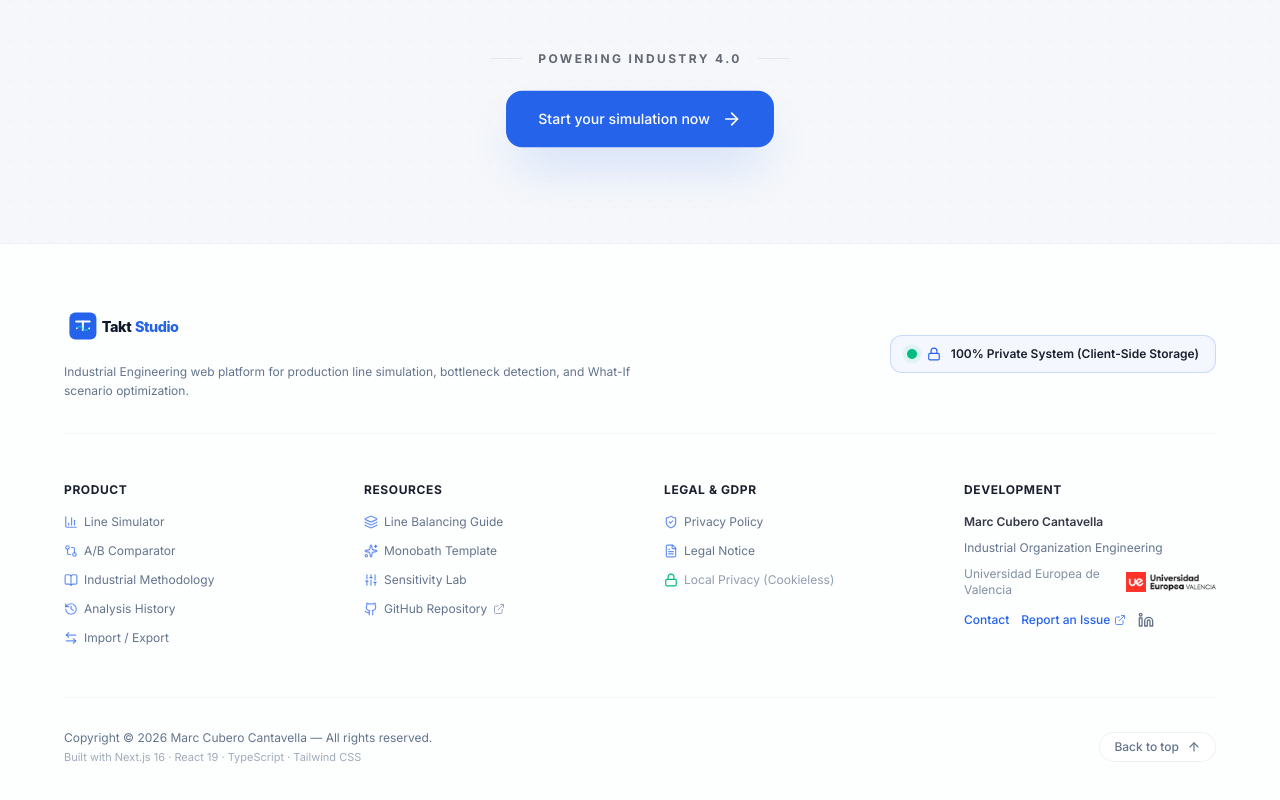
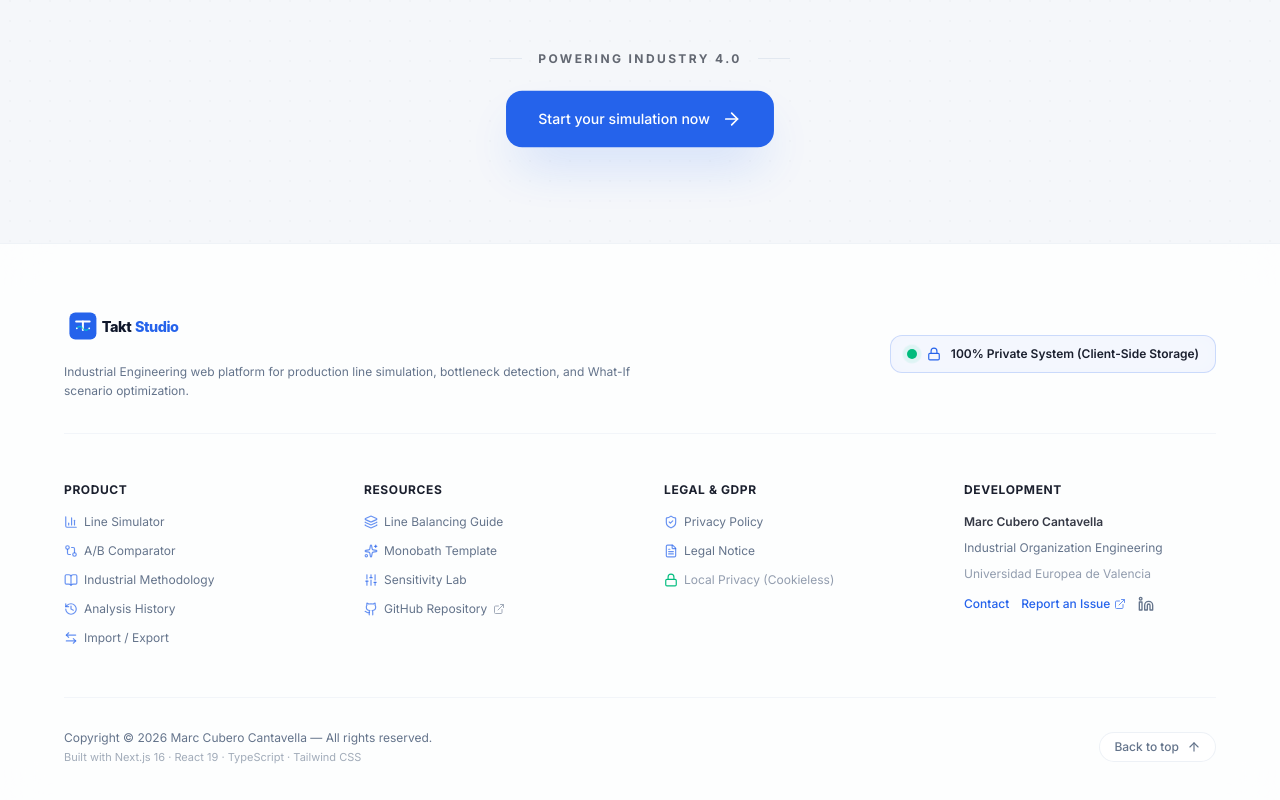
Before and after one commit to markusx5622/takt-studio, a Next.js app: page /en in a window 1280 px wide. Shown: the part 5611-6411 px from the top of the page. Built offline with nearby package versions, Linux system fonts and the light colour scheme.

Commit message:
style(landing): remove UEV logo from footer, keeping clean typography

```diff
--- a/components/landing/LandingFooter.tsx
+++ b/components/landing/LandingFooter.tsx
@@ -1,6 +1,5 @@
 "use client"
 
-import Image from "next/image"
 import { useTranslations } from "next-intl"
 import { Link } from "@/i18n/navigation"
 import BrandLogo from "@/components/BrandLogo"
@@ -194,16 +193,7 @@ export default function LandingFooter() {
             <ul className="space-y-2.5 text-xs">
               <li className="font-semibold text-foreground/80">{t("authorName")}</li>
               <li className="text-muted-foreground">{t("authorRole")}</li>
-              <li className="flex items-center gap-2 text-muted-foreground/80">
-                <span>{t("uev")}</span>
-                <Image
-                  src="/logo-uev.png"
-                  alt="Universidad Europea de Valencia"
-                  width={140}
-                  height={28}
-                  className="h-5 w-auto object-contain shrink-0"
-                />
-              </li>
+              <li className="text-muted-foreground/70">{t("uev")}</li>
               <li className="pt-1 flex items-center gap-3">
                 <a
                   href="mailto:taktstudio.app@gmail.com"
```
Also changed, not shown: public/logo-uev.png (deleted).
